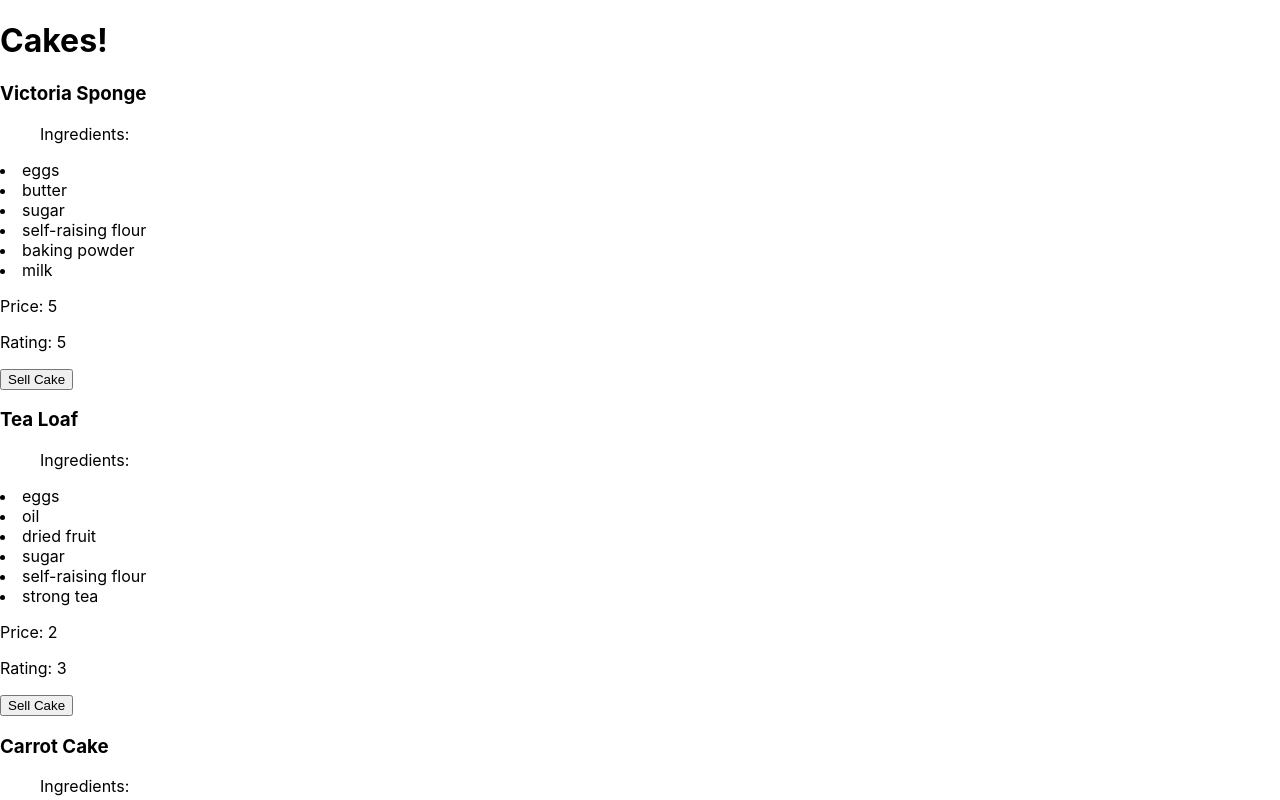
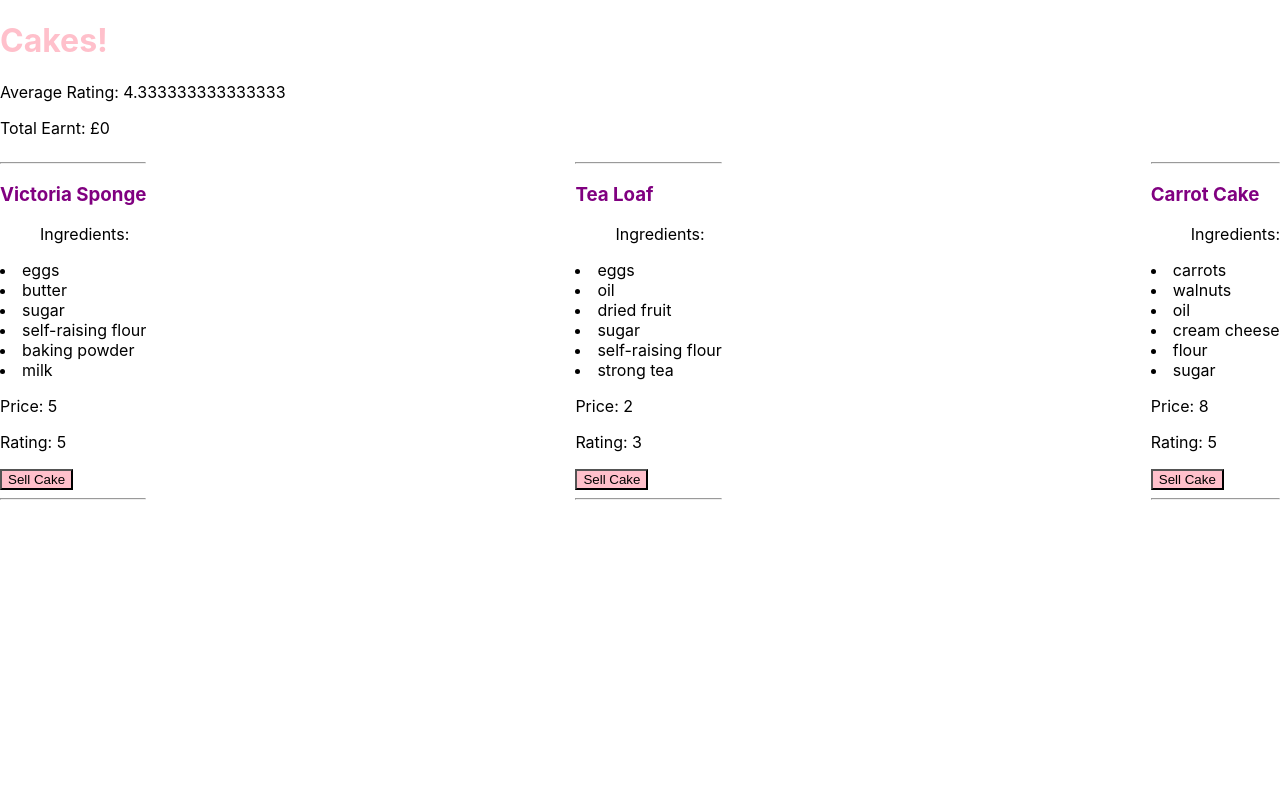
Before and after one commit to rosiemiall/bakery_lab, a React (Create React App) app: page / in a window 1280 px wide. Shown: the top 800 px of the page. Built offline with nearby package versions, Linux system fonts and the light colour scheme.

Commit message:
extension part1&2 complete: refactored code and made pretty with css

```diff
--- a/src/App.css
+++ b/src/App.css
@@ -1,3 +1,4 @@
+
 .App {
   text-align: center;
 }
--- a/src/App.js
+++ b/src/App.js
@@ -3,7 +3,7 @@ import BakeryContainer from './containers/BakeryContainer';
 
 function App() {
   return (
-    <BakeryContainer />
+    <BakeryContainer id="container"/>
   );
 }
 
--- a/src/components/Cake.js
+++ b/src/components/Cake.js
@@ -1,32 +1,36 @@
-const Cake = ({name, ingredients, price, rating, onButtonClick, earnings}) => {
+const Cake = ({ cake, onButtonClick, earnings }) => {
   // const array = []
   // ingredients.forEach(element => {
   //     array.push(element)
   // });
 
   const buyCake = () => {
-        onButtonClick(earnings + price);
-    }
-
+    onButtonClick(earnings + cake.price);
+  };
 
   return (
     <>
-        <h3>{name}</h3>
+      <box>
+        <hr />
+        <h3 id="names">{cake.cakeName}</h3>
         <ul>Ingredients:</ul>
 
-        <li> {ingredients[0]}</li>
-        <li> {ingredients[1]}</li>
-        <li> {ingredients[2]}</li>
-        <li> {ingredients[3]}</li>
-        <li> {ingredients[4]}</li>
-        <li> {ingredients[5]}</li>
+        <li> {cake.ingredients[0]}</li>
+        <li> {cake.ingredients[1]}</li>
+        <li> {cake.ingredients[2]}</li>
+        <li> {cake.ingredients[3]}</li>
+        <li> {cake.ingredients[4]}</li>
+        <li> {cake.ingredients[5]}</li>
 
-        <p>Price: {price} </p>
-        <p>Rating: {rating}</p>
-        <button onClick={buyCake}>Sell Cake</button>
+        <p>Price: {cake.price} </p>
+        <p>Rating: {cake.rating}</p>
+        <button id="button" onClick={buyCake}>
+          Sell Cake
+        </button>
+        <hr />
+      </box>
     </>
-
   );
-}
+};
 
 export default Cake;
--- a/src/containers/BakeryContainer.js
+++ b/src/containers/BakeryContainer.js
@@ -1,69 +1,78 @@
-import {useState} from 'react';
-import Cake from '../components/Cake';
+import { useState } from "react";
+import Cake from "../components/Cake";
 
 const BakeryContainer = () => {
-    // const [vicSponge, setVicSponge] = useState({
-    //     // cake info
-    // })
-
-    const [vicRating] = useState(5);
-    const [teaRating] = useState(3);
-    const [carrotRating] = useState(5);
-    const [totalEarnt, setTotalEarnt] = useState(0);
-    const earnings = totalEarnt;
-
-    return (
-        <>
-            <h1>Cakes!</h1>
-                <Cake
-                    name={"Victoria Sponge"}
-                    ingredients={[
+  const [vicSponge] = useState({
+    cakeName: "Victoria Sponge",
+    ingredients: [
       "eggs",
       "butter",
       "sugar",
       "self-raising flour",
       "baking powder",
-                       "milk"
-                    ]}
-                    price = {5}
-                    rating = {vicRating}
-                    onButtonClick={setTotalEarnt}
-                    earnings={earnings}
-                />
-                <Cake
-                    name={"Tea Loaf"}
-                    ingredients={[
+      "milk",
+    ],
+    price: 5,
+    rating: 5,
+  });
+
+  const [teaLoaf] = useState({
+    cakeName: "Tea Loaf",
+    ingredients: [
       "eggs",
       "oil",
       "dried fruit",
       "sugar",
       "self-raising flour",
       "strong tea",
-                    ]}
-                    price = {2}
-                    rating = {teaRating}
-                    onButtonClick={setTotalEarnt}
-                    earnings={earnings}
-                />
-                <Cake
-                    name={"Carrot Cake"}
-                    ingredients={[
+    ],
+    price: 2,
+    rating: 3,
+  });
+  const [carrotCake] = useState({
+    cakeName: "Carrot Cake",
+    ingredients: [
       "carrots",
       "walnuts",
       "oil",
       "cream cheese",
       "flour",
       "sugar",
-                       ]}
-                    price = {8}
-                    rating = {carrotRating}
+    ],
+    price: 8,
+    rating: 5,
+  });
+
+  const [totalEarnt, setTotalEarnt] = useState(0);
+  const earnings = totalEarnt;
+
+  return (
+    <>
+      <h1 id="title">Cakes!</h1>
+      <p>
+        Average Rating:{" "}
+        {(vicSponge.rating + teaLoaf.rating + carrotCake.rating) / 3}
+      </p>
+      <p>Total Earnt: £{totalEarnt}</p>
+      <section className="cakes">
+        <Cake
+          cake={vicSponge}
           onButtonClick={setTotalEarnt}
           earnings={earnings}
         />
-                <p>Average Rating: {(vicRating + teaRating + carrotRating)/3}</p>
-                <p>Total Earnt: {totalEarnt}</p>
+        <Cake
+          cake={teaLoaf}
+          onButtonClick={setTotalEarnt}
+          earnings={earnings}
+        />
+        <Cake
+          cake={carrotCake}
+          onButtonClick={setTotalEarnt}
+          earnings={earnings}
+        />
+      </section>
     </>
   );
-}
+};
 
 export default BakeryContainer;
--- a/src/index.css
+++ b/src/index.css
@@ -1,3 +1,20 @@
+#title {
+  color : pink;
+}
+#button {
+  background-color : pink;
+}
+#names {
+  color : purple;
+}
+
+.cakes {
+  display: flex;
+  justify-content: space-between;
+}
+
+
+
 body {
   margin: 0;
   font-family: -apple-system, BlinkMacSystemFont, 'Segoe UI', 'Roboto', 'Oxygen',
```
Lines whose indentation alone changed are shown as unchanged.
